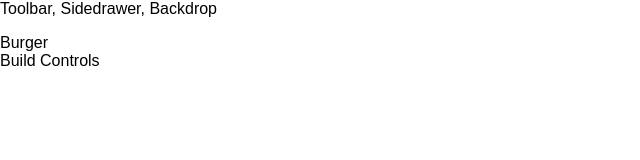
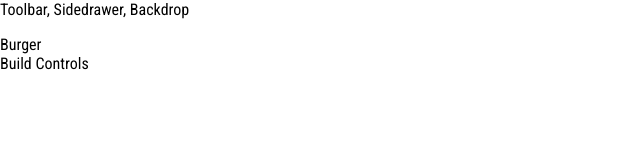
Before and after one commit to fear0470/burger-builder, a React app: page / in a window 1280 px wide. Shown: the top 160 px of the page, without its empty margins (0-640 px from the left). Built offline with nearby package versions, Linux system fonts and the light colour scheme.

Commit message:
fixed font styling to use Roboto Condensed for now

```diff
--- a/src/index.css
+++ b/src/index.css
@@ -1,5 +1,5 @@
 body {
   margin: 0;
   padding: 0;
-  font-family: sans-serif;
+  font-family: "Roboto Condensed", sans-serif;
 }
```
